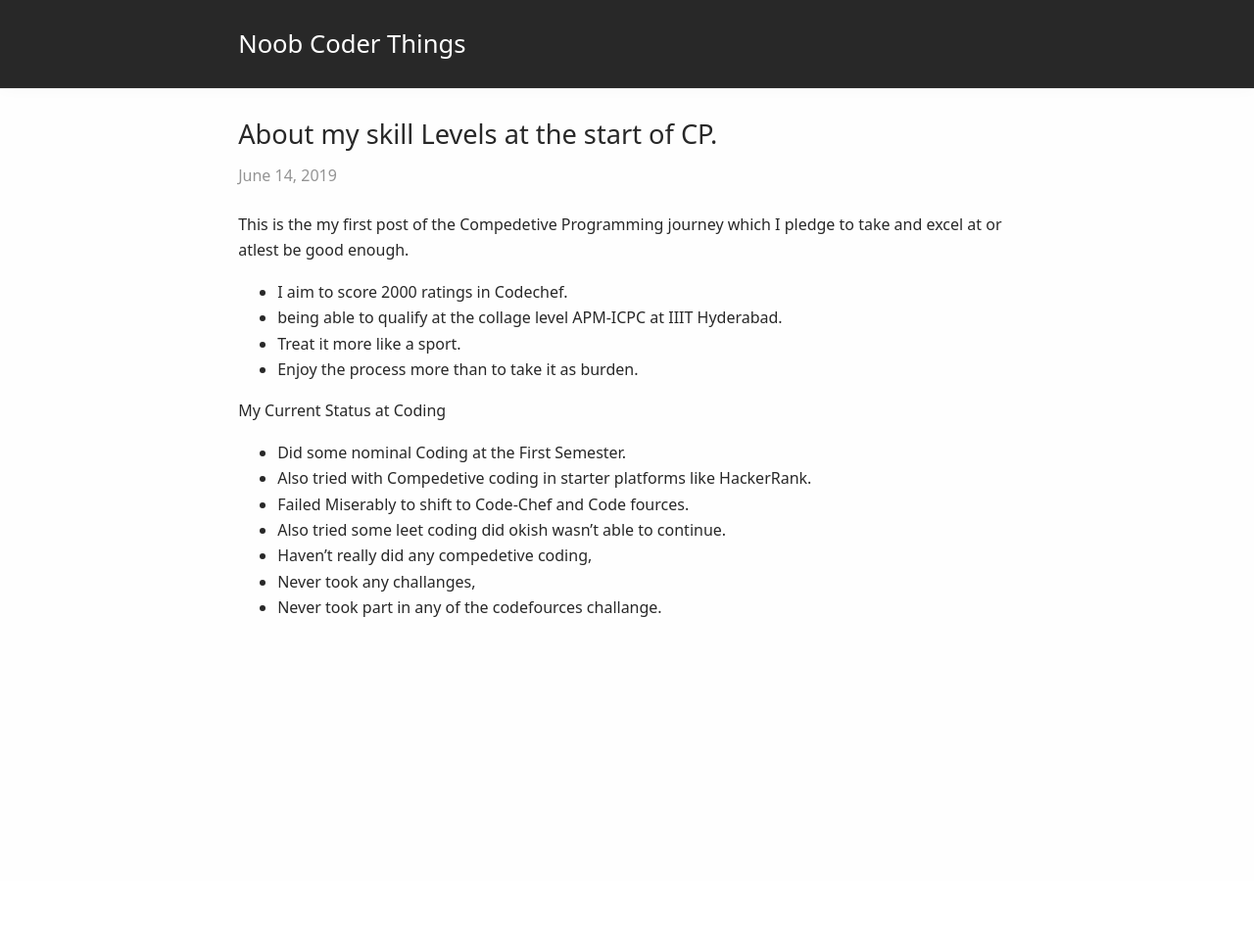
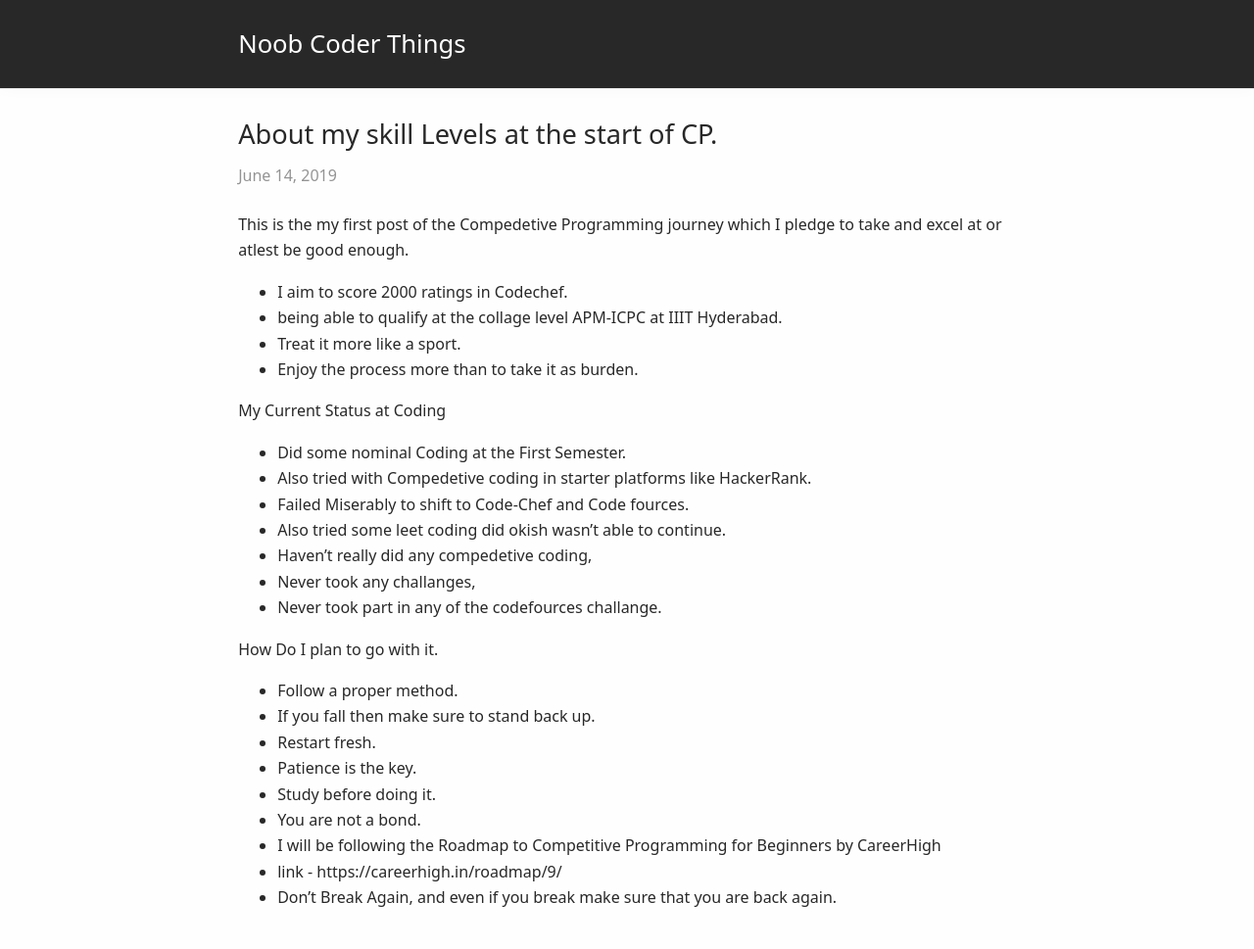
Before and after one commit to AnuragSahu/Noob_coder_things, a Jekyll site: the page built from _posts/2019-06-14-First-Day-Starting.md, in a window 1280 px wide. Shown: the whole page at 98% size. Built offline with Jekyll 4.4.1, drawn with Linux system fonts in a browser that asks for light colours; our own code applies the rules of GitHub Pages for plain Markdown files; before the commit the page ends 900 px from its top, so only the background shows below that.

Commit message:
Added Resources

```diff
--- a/_posts/2019-06-14-First-Day-Starting.md
+++ b/_posts/2019-06-14-First-Day-Starting.md
@@ -17,3 +17,14 @@ My Current Status at Coding
 - Haven't really did any compedetive coding,
 - Never took any challanges,
 - Never took part in any of the codefources challange.
+
+How Do I plan to go with it.
+- Follow a proper method.
+- If you fall then make sure to stand back up.
+- Restart fresh.
+- Patience is the key.
+- Study before doing it.
+- You are not a bond.
+- I will be following the Roadmap to Competitive Programming for Beginners by CareerHigh
+- link - https://careerhigh.in/roadmap/9/
+- Don't Break Again, and even if you break make sure that you are back again.
```
